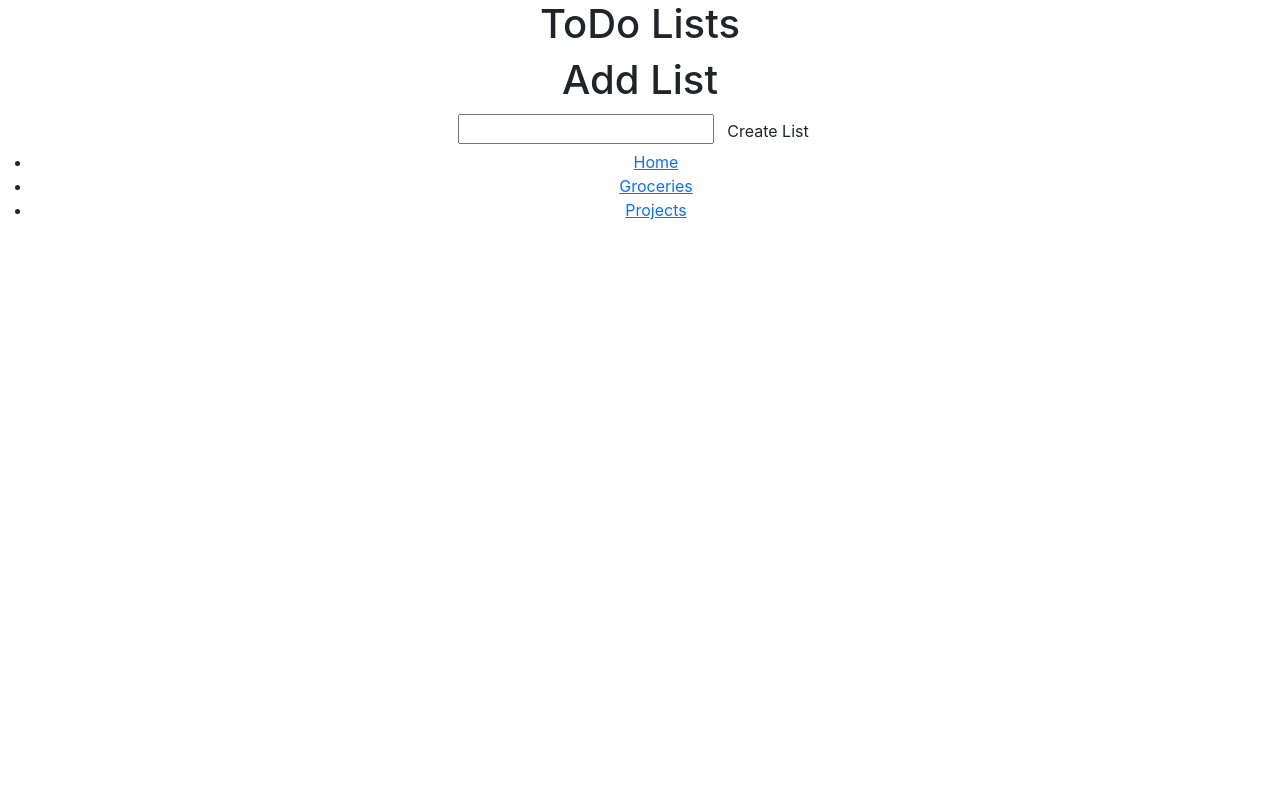
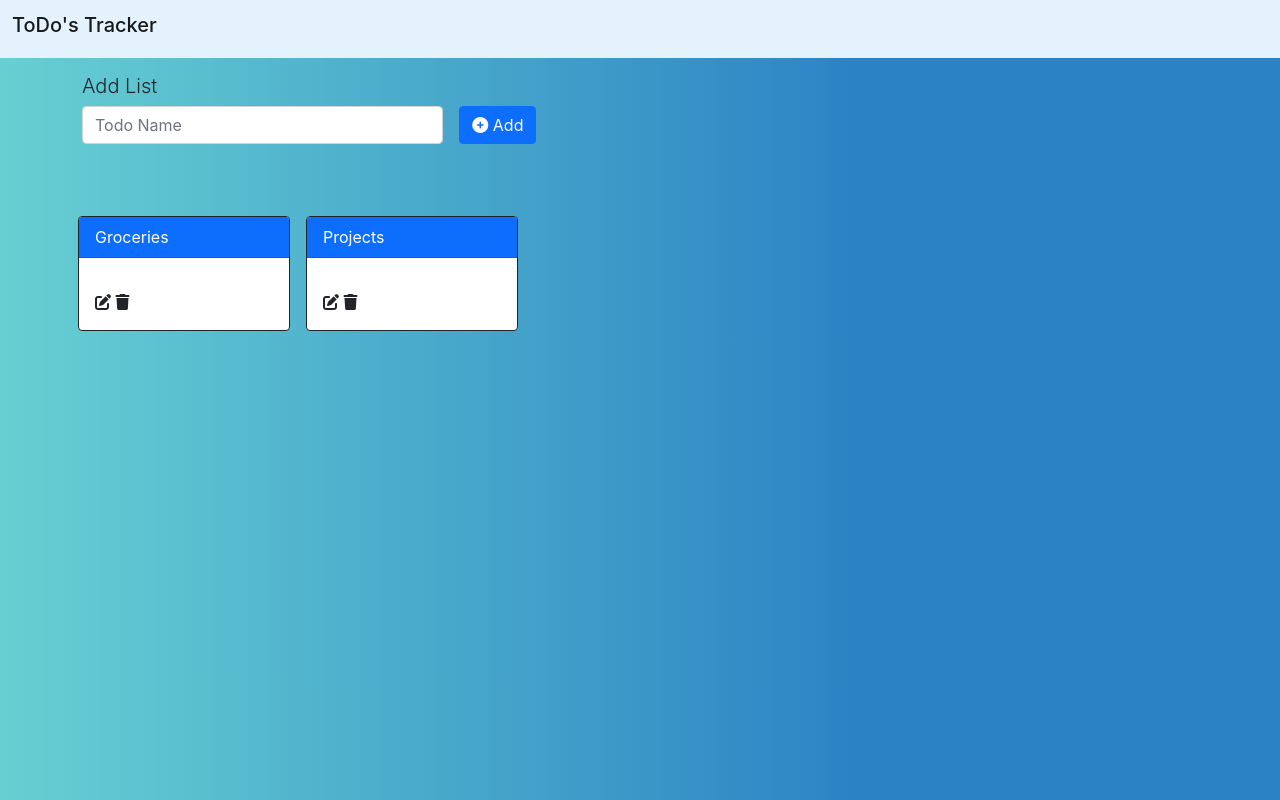
Before and after one commit to rednew20/todo-list, a React (Create React App) app: page / in a window 1280 px wide. Built offline with nearby package versions, Linux system fonts and the light colour scheme.

Commit message:
Todo delete added, Tasks add and delete added.

```diff
--- a/src/App.css
+++ b/src/App.css
@@ -1,31 +1,6 @@
-.App {
-  text-align: center;
-}
-
-.App-logo {
-  height: 40vmin;
-  pointer-events: none;
-}
-
-@media (prefers-reduced-motion: no-preference) {
-  .App-logo {
-    animation: App-logo-spin infinite 20s linear;
-  }
-}
-
-.App-header {
-  background-color: #282c34;
-  min-height: 100vh;
-  display: flex;
-  flex-direction: column;
-  align-items: center;
-  justify-content: center;
-  font-size: calc(10px + 2vmin);
+a {
+  text-decoration: none;
   color: white;
-}
-
-.App-link {
-  color: #61dafb;
 }
 
 @keyframes App-logo-spin {
@@ -36,3 +11,12 @@
     transform: rotate(360deg);
   }
 }
+
+body{
+  background: rgb(48,219,206);
+  background: linear-gradient(90deg, rgba(103, 219, 210, 0.928) -12%, rgba(44,131,196,1) 67%);
+}
+
+nav{
+  background-color: '#e3f2fd'
+}
--- a/src/App.js
+++ b/src/App.js
@@ -5,18 +5,19 @@ import { useState } from 'react';
 
 
 function App() {
+  const [todoName, setTodoName] = useState('');
   const [todoList, setTodoList] = useState([
     {
       id: 1,
       text: 'Groceries',
       tasks: [
         {
-          id: 1,
-          text: 'buy fruit',
+          taskid: 1,
+          name: 'buy fruit',
         },
         {
-          id: 2,
-          text: 'need meet',
+          taskid: 2,
+          name: 'need meet',
         }
       ]
     },
@@ -25,70 +26,130 @@ function App() {
       text: 'Projects',
       tasks: [
         {
-          id: 1,
-          text: 'Create hanlders',
+          taskid: 1,
+          name: 'Create hanlders',
         },
         {
-          id: 2,
-          text: 'Create CSS styles',
+          taskid: 2,
+          name: 'Create CSS styles',
         }
       ]
     }
   ]);
   //controllers for the Todo Form
-  const [listName, setListName] = useState();
 
-  const addList = (list) => {
-    const id = Math.floor(Math.random() * 10000) + 1
-
-    const newList = { id, text: list, tasks: [] }
-    console.log(newList);
-    setTodoList([...todoList, newList])
-
-  }
-
-  const deleteTask = (id) => {
-    console.log('delete task item=', id);
-  }
-
+  //console.log(todoList);
   const onSubmit = (e) => {
     e.preventDefault();
-    if (!listName) {
+    if (!todoName) {
       alert('Please enter a Name for the list.')
       return;
     }
-    addList(listName)
+    addList(todoName)
+    setTodoName('');
+  }
 
+  const addList = (list) => {
+    const id = Math.floor(Math.random() * 10000) + 1;
+    const newList = { id, text: list, tasks: [] }
+    setTodoList([...todoList, newList]);
+  }
+
+  const deleteTodo = (id) => {
+    console.log('delete todo=' + id)
+    const newTodos = todoList.filter(todo => todo.id !== id);
+    setTodoList(newTodos);
+  }
+
+
+  const updateTask = (todoId, taksName) => {
+    const id = Math.floor(Math.random() * 10000) + 1;
+    const newTask = { taskid: id, name: taksName }
+
+    // const newtodos = todoList.map(todo => {
+    //   let tasks = todo.tasks; //
+    //   if (todo.id === todoId) {
+    //     tasks.push(newTask) // add the new task
+    //     return todo;
+    //   }
+    //   return todo;
+    // })
+
+    const newTodos = todoList.map(todo => {
+      if (todo.id === todoId) {
+        //spread todo, and on the current  todo tasks add newTask
+        return { ...todo, tasks: [...todo.tasks, newTask] }
+      }
+      return todo;
+    })
+    setTodoList(newTodos)
+  }
+
+  const deleteTask = (todoId, taskId) => {
+
+    const updateTodos = todoList.map(todo => {
+      if (todo.id === todoId) {
+        // spread todos, the todo.tasks will be filterd, when task has tasksid diff than task clicked
+        return { ...todo, tasks: (todo.tasks.filter(task => task.taskid !== taskId)) }
+      }
+      return todo;
+    })
+    //const todos = todoList.filter((todo) => !todo.id)
+    setTodoList(updateTodos)
   }
 
   return (
-    <div className="App">
-      <h1>ToDo Lists</h1>
-      <div>
-        <h1>Add List</h1>
-        <form onSubmit={onSubmit}>
-          <input type="text" onChange={(e) => setListName(e.target.value)} value={listName} />
-          <button type="submit" className='btn' >Create List</button>
-        </form>
+    <BrowserRouter>
+      <div >
+        <nav className="navbar navbar-light mb-3" style={{ 'background': '#e3f2fd' }}>
+          <div className="container-fluid">
+            <a className="navbar-brand h1" href="/">ToDo's Tracker</a>
+          </div>
+        </nav>
+        <div className="container-md align-items-center">
+          <h2 className="lead">Add List</h2>
+          <form onSubmit={onSubmit} className="row g-3">
+            <div className="col-4 mb-3">
+              <input className="form-control" type="text" id="todoName" placeholder="Todo Name" onChange={(e) => setTodoName(e.target.value)} value={todoName} />
+            </div>
+            <div className="col-auto">
+              <button type="submit" className="btn btn-primary mb-3"> <i className="fa-solid fa-circle-plus"></i> Add </button>
+            </div>
+          </form>
+        </div>
 
-      </div>
-      <BrowserRouter>
-        <ul>
-          <li key='0'><Link to={`/`} >Home </Link></li>
-          {todoList.map((taskList) => (
-            <li key={taskList.id}><Link to={`/todolist-${taskList.id}`} >{taskList.text} </Link></li>
-          ))}
-        </ul>
+        <div className='container-md'>
+          <div className="row row-cols-5 pt-5">
+            {todoList.map((todos) => (
+              <div key={todos.id} className="col p-2">
+                <div className="card border-dark">
+                  <div className="card-header text-white bg-primary mb-3">
+                    <Link to={`/todolist-${todos.id}`} >{todos.text} </Link>
+                  </div>
+                  <div className="card-body">
+                    <span>
+                      <i className="fa-solid fa-pen-to-square"></i> <i className="fa-solid fa-trash" onClick={() => deleteTodo(todos.id)}></i>
+                    </span>
+
+
+                  </div>
+                </div>
+              </div>
+            ))}
+
+          </div>
+        </div>
         <Routes>
-          <Route key="0" exact path="/" />
-          {todoList.map((taskList) => (
-            <Route key={taskList.id} path={`/todolist-${taskList.id}`} element={
-              <TodoList name={taskList.text} tasks={taskList.tasks} onDelete={deleteTask} />
+          <Route key="0" exact path="/" element={<nav></nav>} />
+          {todoList.map((todos) => (
+            <Route key={todos.id} path={`/todolist-${todos.id}`} element={
+              <TodoList id={todos.id} name={todos.text} tasks={todos.tasks} onDelete={deleteTask} updateTask={updateTask} />
             } />
           ))}
         </Routes>
-      </BrowserRouter>
-    </div >
+
+      </div >
+    </BrowserRouter>
   );
 }
 
--- a/src/components/Task.js
+++ b/src/components/Task.js
@@ -1,15 +1,15 @@
 import React from 'react'
 
 
-const Task = ({ tasks, onDelete }) => {
+const Task = ({ todoId, tasks, onDelete }) => {
 
-  console.log(tasks);
+  //console.log(tasks);
 
   return (
     <div>
       {tasks.map((task) => (
-        <h3 key={task.id}>{task.text}
-          <i style={{ color: 'red', cursor: 'pointer' }} className="fa-solid fa-delete-left" onClick={() => onDelete(task.id)}></i>
+        <h3 key={task.taskid}>{task.name}
+          <i style={{ color: 'red', cursor: 'pointer' }} className="fa-solid fa-delete-left" onClick={() => onDelete(todoId, task.taskid)}></i>
         </h3>
       ))
       }
--- a/src/components/TodoList.js
+++ b/src/components/TodoList.js
@@ -2,21 +2,39 @@ import React from 'react'
 import Task from './Task'
 import { useState } from 'react';
 
-const TodoList = ({ name, tasks, onDelete }) => {
-  //const [taskList, setTaskList] = useState(tasks);
+const TodoList = ({ id, name, tasks, onDelete, updateTask }) => {
+  const [newTask, setNewTask] = useState('');
+  //const [taskList, setTaskList] = useState(tasks)
 
-  const clickHandle = () => {
-    console.log('clicked');
+  //console.log(tasks)
+
+  /** */
+  const onSubmit = (e) => {
+    e.preventDefault();
+    if (!newTask) {
+      alert('Please enter a Name for the task.')
+      return;
+    }
+    updateTask(id, newTask)
+    setNewTask('');
   }
 
   return (
-    <div>
+    <div className="container">
       <div>
-        <h1>my task in the list {name} </h1>
-        Add Task to the list:<input type="text" name="todolstname" />
-        <button className='btn' onClick={clickHandle}>Create Task</button>
-        <Task tasks={tasks} onDelete={onDelete} />
+        <div className="">
+          <h1>Add Task to {name} </h1>
+          <form onSubmit={onSubmit} className="row g-3">
+            <div className="col-4 mb-3">
+              <input type="text" className="form-control" name="taskName" onChange={(e) => setNewTask(e.target.value)} value={newTask} />
+            </div>
+            <div className="col-4 mb-3">
+              <button type="submit" className='btn btn-primary' >Create Task</button>
+            </div>
+          </form>
+        </div>
       </div>
+      <Task className="container" todoId={id} tasks={tasks} onDelete={onDelete} />
     </div>
   )
 }
```
